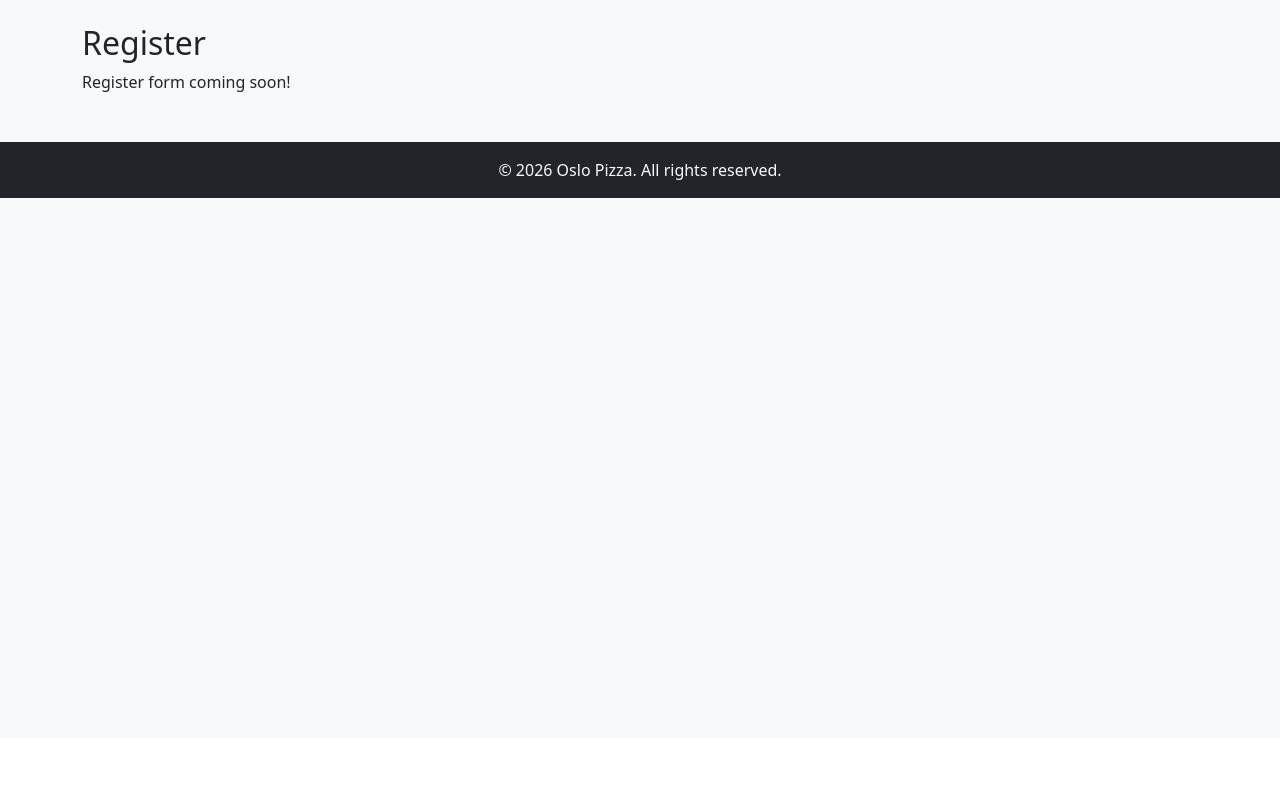
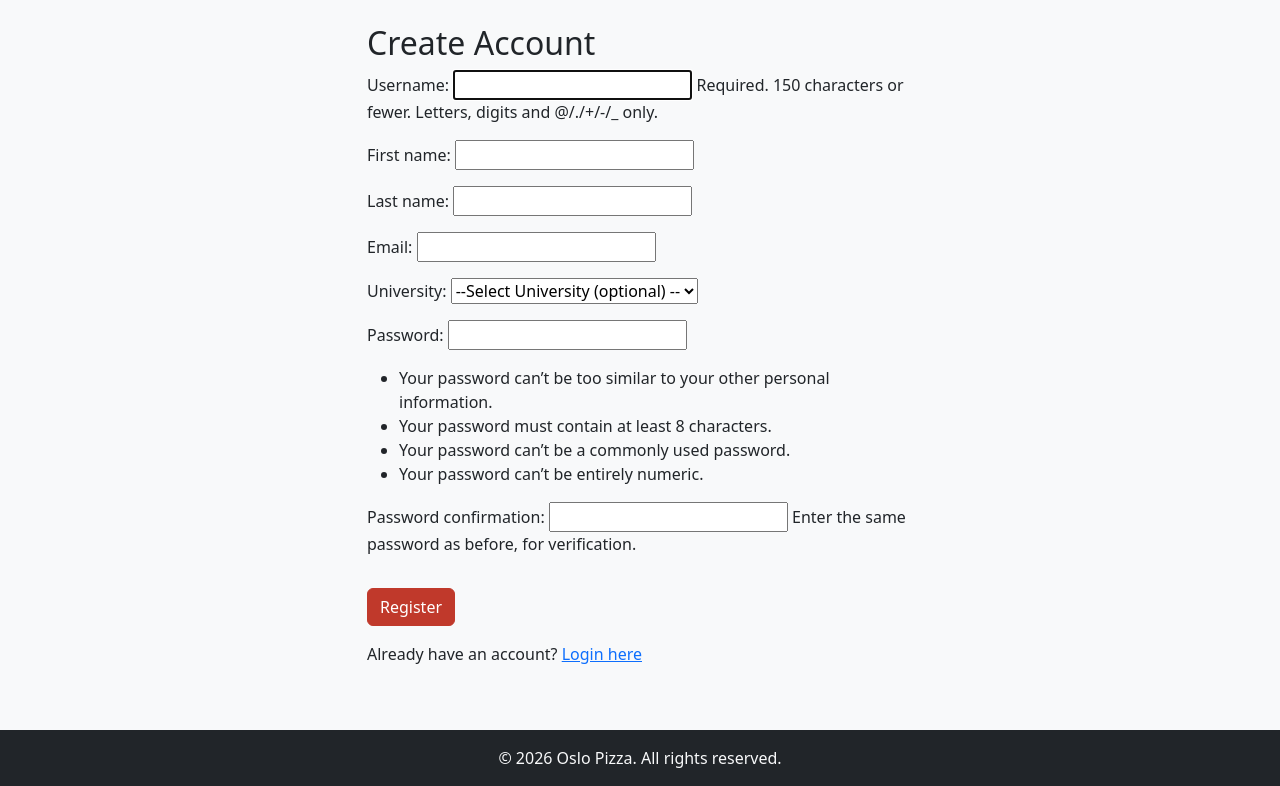
Before and after one commit to mariiabid/Web-development-Pizza-restaurant-ordering-website, a Django app: page /accounts/register/ in a window 1280 px wide. Shown: the part 62-848 px from the top of the page. Before the commit the page ends 260 px from the top, so only its background shows below. Run offline with Django 5.2, Linux system fonts and the light colour scheme; data that the repository does not hold is empty; parts of the project's set-up code (start-up, migrations or seed data) failed here and were passed over.

Commit message:
Registration Set up: setting up registration html file (register.html), filling forms.py and adjusting views.py

```diff
--- /dev/null
+++ b/restaurant/forms.py
@@ -0,0 +1,34 @@
+from django import forms
+from django.contrib.auth.forms import UserCreationForm
+from .models import User, University
+
+class RegisterForm(UserCreationForm):
+    first_name = forms.CharField(max_length=100, required=True)
+    last_name = forms.CharField(max_length=100, required=True)
+    email = forms.EmailField(required=True)
+    university = forms.ModelChoiceField(
+        queryset=University.objects.filter(is_active=True),
+        required=False,
+        empty_label=" --Select University (optional) --"
+
+    )
+
+    class Meta:
+        model = User
+        fields = ['username', 'first_name', 'last_name', 'email', 'university', 'password1', 'password2']
+
+    def save(self, commit=True):
+        user = super().save(commit=False)
+        user.first_name = self.cleaned_data['first_name']
+        user.last_name = self.cleaned_data['last_name']
+        user.email = self.cleaned_data['email']
+        university = self.cleaned_data.get('university')
+        if university:
+            user.university = university
+            email_domain = self.cleaned_data['email'].split('@')[-1]
+            if email_domain == university.email_domain:
+                user.is_verified_student = True
+
+        if commit:
+            user.save()
+        return user
--- a/restaurant/templates/restaurant/register.html
+++ b/restaurant/templates/restaurant/register.html
@@ -1,7 +1,16 @@
 {% extends 'restaurant/base.html' %}
-{% block title %}Register{% endblock %}
+{% block title %}Register - Oslo Pizza{% endblock %}
 
 {% block content %}
-<h2>Register</h2>
-<p>Register form coming soon!</p>
+<div class="row justify-content-center mt-4">
+    <div class="col-md-6">
+        <h2>Create Account</h2>
+        <form method="POST">
+            {% csrf_token %}
+            {{ form.as_p }}
+            <button type="submit" class="btn btn-danger mt-3">Register</button>
+        </form>
+        <p class="mt-3">Already have an account? <a href="{% url 'login' %}">Login here</a></p>
+    </div>
+</div>
 {% endblock %}
--- a/restaurant/views.py
+++ b/restaurant/views.py
@@ -1,5 +1,8 @@
-from django.shortcuts import render
+from django.shortcuts import render, redirect
+from django.contrib import messages
+from django.contrib.auth import login
 from .models import Product
+from .forms import RegisterForm
 
 # Create your views here.
 
@@ -18,4 +21,18 @@
     return render(request, 'restaurant/menu.html', context)
 
 def register(request):
-    return render(request, 'restaurant/register.html')
+    if request.user.is_authenticated:
+        return redirect('home')
+
+    if request.method == 'POST':
+        form = RegisterForm(request.POST)
+        if form.is_valid():
+            user = form.save()
+            login(request, user)
+            messages.success(request, f'Registration successful. Welcome, {user.username}!')
+            return redirect('home')
+        else:
+            messages.error(request, 'Registration failed. Please correct the errors below.')
+    else:
+        form = RegisterForm()
+    return render(request, 'restaurant/register.html', {'form': form})
```
